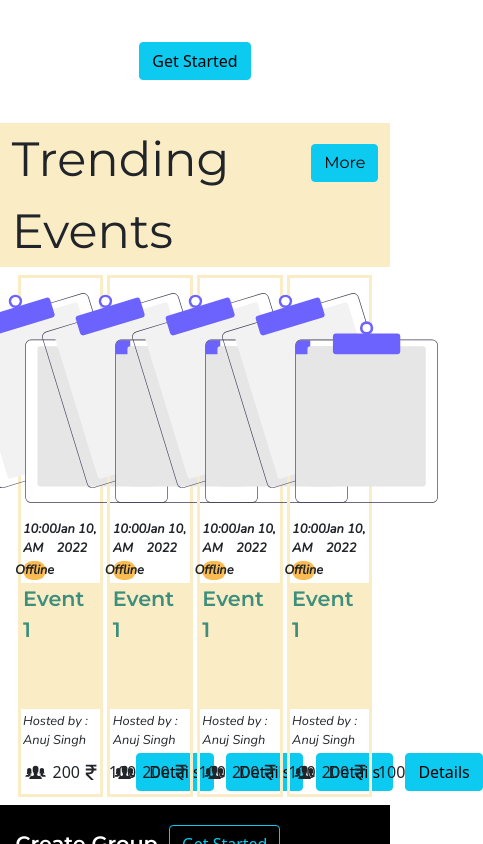
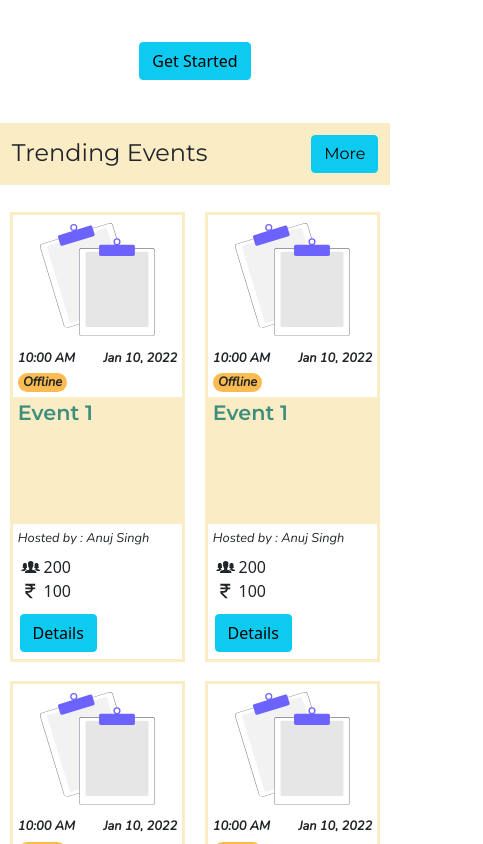
Before and after one commit to singhanuj620/joinus_frontend, a React (Create React App) app: page / in a window 390 px wide. Shown: the part 1800-2644 px from the top of the page, 483 px wide, since content can reach past the window. Built offline with nearby package versions, Linux system fonts and the light colour scheme.

Commit message:
updated events cards on homepage

```diff
--- a/src/Components/EventCard/eventCard.css
+++ b/src/Components/EventCard/eventCard.css
@@ -93,3 +93,33 @@
     height: 1.8rem;
     margin-right: 10%;
 }
+
+@media only screen and (max-width: 450px) {
+
+    .eventcard_container {
+        width:45vw;
+        margin-top:5%;
+    }
+
+    .eventcard_img {
+        height: 8rem;
+        width: 8rem;
+    }
+
+    .eventcard_extra {
+        flex-direction: column;
+        justify-content:center;
+        align-items: flex-start;
+    }
+
+    .eventcard_icon {
+        width: 1.5rem;
+        height: 1.5rem;
+        margin-right: 5%;
+    }
+
+    .eventcard_btn{
+        margin-top: 15%;
+    }
+
+}
--- a/src/Components/EventCard/eventCard.js
+++ b/src/Components/EventCard/eventCard.js
@@ -25,7 +25,7 @@ const eventCard = ({ id, title, type, date, time, creator, totalAttendes, price,
                 <div className="eventcard_attendes"><IconContext.Provider value={{ className: "eventcard_icon" }}>
                     <BiRupee />
                 </IconContext.Provider>{price}</div>
-                <div><Button variant="info">Details<a className="link" href={`/${id}`}></a></Button></div>
+                <div><Button className="eventcard_btn" variant="info"><a className="link" href={`/${id}`}>Details</a></Button></div>
             </div>
         </div>
     )
--- a/src/Containers/Homepage/homePage.css
+++ b/src/Containers/Homepage/homePage.css
@@ -226,4 +226,13 @@
     .homepage_works_container > Button {
         margin-top: 10%;
     }
+
+    .homepage_events_text {
+        font-size:1.5rem;
+        padding: 3%;
+    }
+
+    .homepage_event_cards {
+        padding: 0% 0%;
+    }
 }
--- a/src/Containers/Homepage/homePage.js
+++ b/src/Containers/Homepage/homePage.js
@@ -1,4 +1,4 @@
-import React from "react";
+import React, { useEffect, useState } from "react";
 import './homePage.css';
 import homebg from './images/home-bg.svg'
 import headerimg from './images/header.svg'
@@ -8,19 +8,15 @@ import joingroup from './images/joinGroup.svg'
 import nocover from './images/nocover.svg'
 import { Button } from 'react-bootstrap';
 import EventCard from "../../Components/EventCard/eventCard";
+import axios from 'axios';
 
 const Homepage = () => {
-
-    const title = 'Event 1'
-    const type = 'Offline'
-    const date = 'Jan 10, 2022'
-    const time = '10:00 AM'
-    const creator = { id: 'abc123', name: 'Anuj Singh' }
-    const totalAttendes = 200
-    const price = '100'
-    const cover = nocover
-    const arr = [
+    const trendingEventUrl = 'http://localhost:5000/api/trending';
+    const [trendingEvent, setTrendingEvent] = useState([]);
+    useEffect(() => {
+        setTrendingEvent([
             {
+                id,
                 title,
                 type,
                 date,
@@ -60,7 +56,27 @@ const Homepage = () => {
                 price,
                 cover
             }
-    ]
+        ])
+
+        // (async () => {
+        //     try{
+        //         const res = await axios.get(trendingEventUrl);
+        //         setTrendingEvent(res.data.data);
+        //     }
+        //     catch(err) {
+        //         console.log(err);
+        //     }
+        // })()
+    }, []);
+    const id = 'abc123'
+    const title = 'Event 1'
+    const type = 'Offline'
+    const date = 'Jan 10, 2022'
+    const time = '10:00 AM'
+    const creator = { id: 'abc123', name: 'Anuj Singh' }
+    const totalAttendes = 200
+    const price = 100
+    const cover = nocover
     return (
         <>
             <div className="homepage_container" style={{
@@ -105,9 +121,10 @@ const Homepage = () => {
                 </div>
                 <div className="homepage_event_cards">
                     {
-                        arr.map((item, index) => {
+                        trendingEvent.map((item, index) => {
                             return <EventCard
                                 key={index}
+                                id={item.id}
                                 title={item.title}
                                 type={item.type}
                                 date={item.date}
```
Lines whose indentation alone changed are shown as unchanged.
